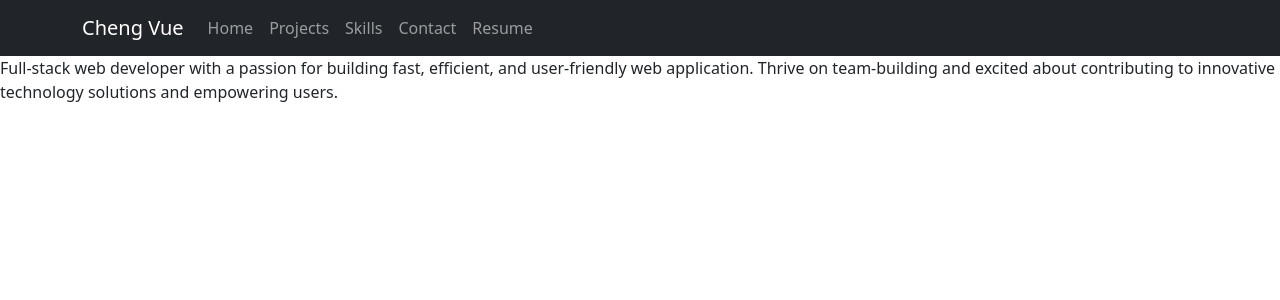
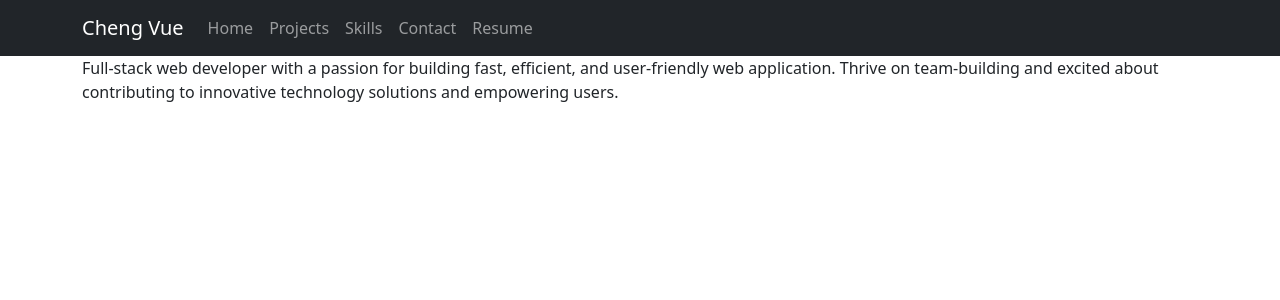
Before and after one commit to Cheng0315/portfolio, a React (Vite) app: page / in a window 1280 px wide. Shown: the top 300 px of the page. Built offline with nearby package versions, Linux system fonts and the light colour scheme.

Commit message:
add css folder and add css to about-me component

```diff
--- a/src/components/AboutMe.jsx
+++ b/src/components/AboutMe.jsx
@@ -1,6 +1,8 @@
+import '../css/aboutMe.css'
+
 function AboutMe() {
   return (
-    <div className='about-me'>
+    <div className='about-me container'>
       <p>Full-stack web developer with a passion for building fast, efficient, and user-friendly web application.
         Thrive on team-building and excited about contributing to innovative technology solutions and empowering users.</p>
     </div>
--- /dev/null
+++ b/src/css/aboutMe.css
@@ -0,0 +1,4 @@
+.about-me {
+  display: flex;
+  flex-direction: column;
+}
```
